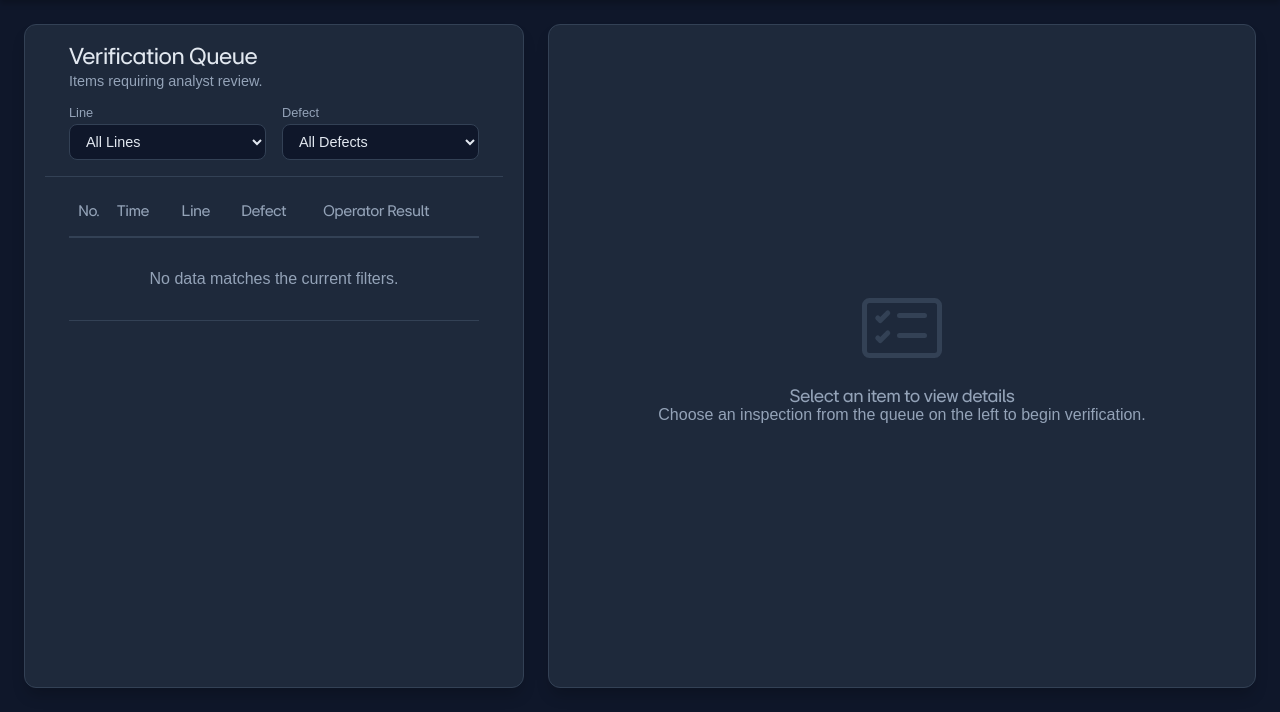
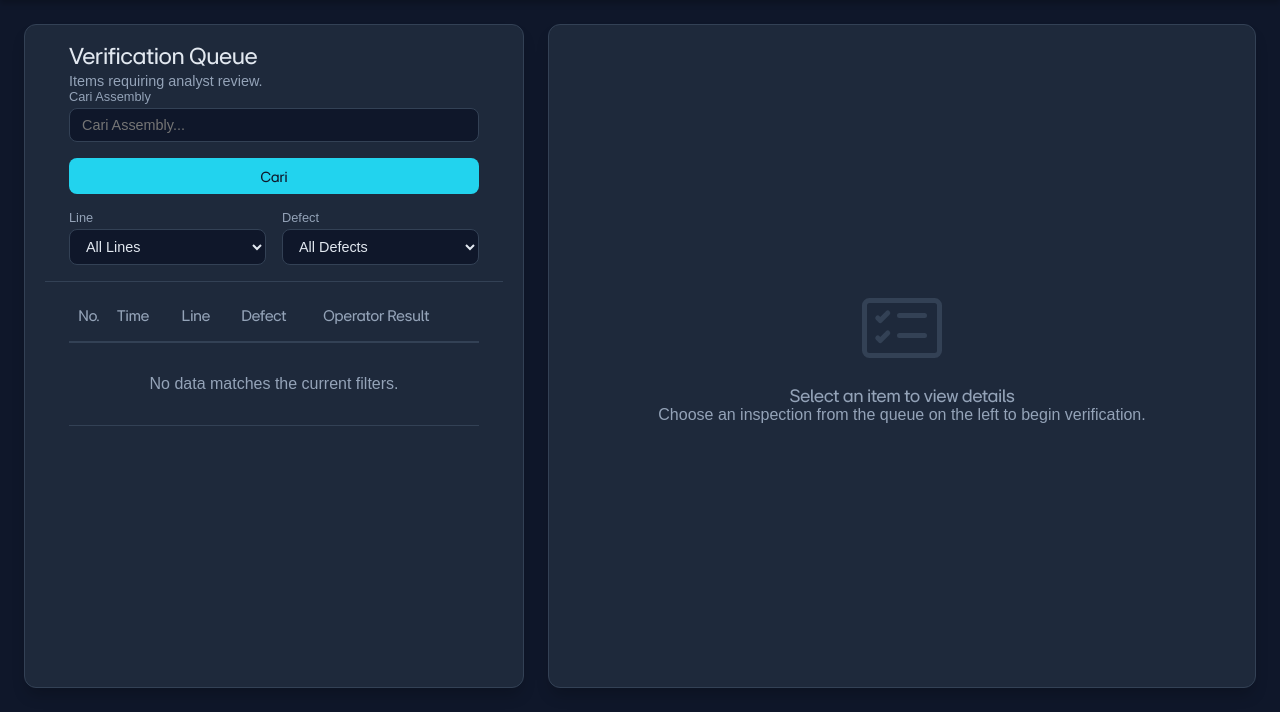
Before and after one commit to devohme-id/aoi_dashboard, a PHP site: page /feedback.php in a window 1280 px wide. Shown: the part 88-800 px from the top of the page. Run offline with PHP 8.4, Linux system fonts and the light colour scheme; data that the repository does not hold is empty; some web fonts are replaced.

Commit message:
add form search input

```diff
--- a/api/feedback_handler.php
+++ b/api/feedback_handler.php
@@ -31,7 +31,8 @@ try {
 
 function getFeedbackQueue($conn)
 {
-    // PERUBAHAN TOTAL: Query sekarang mengambil setiap defect unik yang belum diverifikasi.
+  $searchInput = isset($_GET['search-input']) ? $conn->real_escape_string($_GET['search-input']) : '';
+
   $query = "
     SELECT
         d.DefectID,
@@ -51,10 +52,16 @@ function getFeedbackQueue($conn)
     JOIN Inspections i ON d.InspectionID = i.InspectionID
     LEFT JOIN Users op ON i.OperatorUserID = op.UserID
     LEFT JOIN ProductionLines pl ON i.LineID = pl.LineID
-        WHERE d.DefectID NOT IN (SELECT DISTINCT DefectID FROM FeedbackLog)
-        ORDER BY i.EndTime DESC, d.DefectID ASC
-        LIMIT 300;
+    WHERE d.DefectID NOT IN (
+        SELECT DISTINCT DefectID FROM FeedbackLog
+    )
 ";
+
+  if (!empty($searchInput)) {
+    $query .= " AND i.Assembly LIKE '%$searchInput%'";
+  }
+
+  $query .= " ORDER BY i.EndTime DESC, d.DefectID ASC LIMIT 300;";
 
   $result = $conn->query($query);
   if (!$result) throw new Exception("Query failed: " . $conn->error);
@@ -74,8 +81,10 @@ function getFeedbackQueue($conn)
     $row['is_critical'] = in_array(strtoupper($row['MachineDefectCode']), CRITICAL_DEFECTS);
     $data[] = $row;
   }
+
   echo json_encode($data);
 }
+
 
 function handleFeedbackSubmission($conn)
 {
--- a/css/feedback.css
+++ b/css/feedback.css
@@ -442,3 +442,38 @@ body {
 .badge-red {
     background-color: var(--red-color);
 }
+
+.btn-filter {
+    display: inline-flex;
+    align-items: center;
+    justify-content: center;
+    padding: 0.6rem 1.2rem;
+    background-color: var(--accent-color);
+    color: var(--text-dark);
+    border: none;
+    border-radius: 0.5rem;
+    font-family: 'MyFontHeadline', sans-serif;
+    font-weight: 700;
+    font-size: 0.95rem;
+    cursor: pointer;
+    transition: all 0.2s ease;
+    height: 100%;
+    white-space: nowrap;
+    width: 100%;
+    margin-top: 1rem;
+}
+
+.btn-filter:hover {
+    background-color: #67e8f9;
+}
+
+.filter-control input[type="text"] {
+    width: 100%;
+    background-color: var(--bg-color);
+    border: 1px solid var(--border-color);
+    border-radius: 0.5rem;
+    color: var(--text-color);
+    padding: 0.5rem 0.75rem;
+    font-family: 'MyFontText', sans-serif;
+    font-size: 0.9rem;
+}
--- a/feedback.php
+++ b/feedback.php
@@ -41,6 +41,15 @@
             <div class="list-header">
                 <h2>Verification Queue</h2>
                 <p>Items requiring analyst review.</p>
+                <form action="#" method="get" id="search-form">
+                    <div class="filter-control">
+                        <label for="search-input">Cari Assembly</label>
+                        <input type="text" id="search-input" name="search-input" placeholder="Cari Assembly..." title="Cari Assembly">
+                    </div>
+                    <div style="align-self: flex-end;">
+                        <button id="filter-btn" class="btn-filter">Cari</button>
+                    </div>
+                </form>
                 <!-- PENAMBAHAN: Filter Controls -->
                 <div class="list-filters">
                     <div class="filter-control">
--- a/js/feedback.js
+++ b/js/feedback.js
@@ -1,6 +1,8 @@
 document.addEventListener("DOMContentLoaded", () => {
   // === Konfigurasi & Variabel Global ===
-  const API_URL = "api/feedback_handler.php";
+  // const API_URL = "api/feedback_handler.php";
+  const API_URL = "/aoi_dashboard/api/feedback_handler.php";
+
   const CURRENT_ANALYST_ID = 8;
   let verificationData = [];
   let selectedDefectId = null;
@@ -13,14 +15,21 @@ document.addEventListener("DOMContentLoaded", () => {
   const lineFilter = document.getElementById("line-filter");
   const defectFilter = document.getElementById("defect-filter");
 
-  // === Fungsi Utama ===
+  // // === Fungsi Utama ===
   async function fetchFeedbackData() {
     showLoading(true);
       try {
-      const response = await fetch(API_URL);
+        const searchQuery = document.getElementById("search-input").value.trim();
+        const url = new URL(API_URL, window.location.origin);
+        if (searchQuery !== "") {
+          url.searchParams.append("search-input", searchQuery);
+        }
+
+        const response = await fetch(url);
         if (!response.ok) throw new Error(`HTTP Error: ${response.status}`);
         const data = await response.json();
         if (data.error) throw new Error(data.error);
+
         verificationData = data;
         populateFilters();
         applyFilters();
@@ -31,6 +40,7 @@ document.addEventListener("DOMContentLoaded", () => {
         showLoading(false);
       }
   }
+
 
   function renderTable(dataToRender) {
     if (dataToRender.length === 0) {
@@ -349,4 +359,10 @@ document.addEventListener("DOMContentLoaded", () => {
   updateClock();
   setInterval(updateClock, 1000);
   fetchFeedbackData();
+
+  document.getElementById("search-form").addEventListener("submit", function (e) {
+  e.preventDefault();
+  fetchFeedbackData(); // fetch ulang dengan query baru
 });
+
+});
```
Lines whose indentation alone changed are shown as unchanged.
